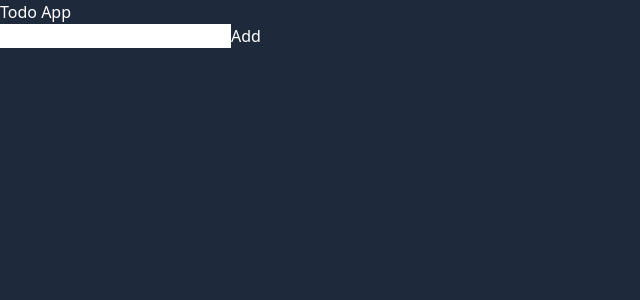
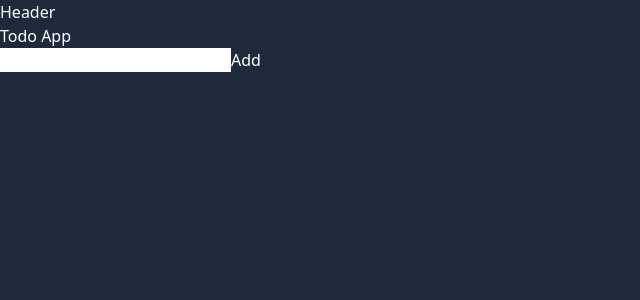
Before and after one commit to cengizdonmez/react-starter-kit, a React (Create React App) app: page / in a window 1280 px wide. Shown: the top 300 px of the page, without its empty margins (0-640 px from the left). Built offline with nearby package versions, Linux system fonts and the light colour scheme.

Commit message:
react memo example

```diff
--- /dev/null
+++ b/src/components/Header.js
@@ -0,0 +1,10 @@
+import { memo } from 'react';
+function Header() {
+  console.log('render Header');
+  return (
+    <header>
+      <h1>Header</h1>
+    </header>
+  );
+}
+export default memo(Header);
--- a/src/example/UseReducerExp.js
+++ b/src/example/UseReducerExp.js
@@ -1,4 +1,5 @@
 import { useReducer } from "react";
+import Header from '../components/Header'
 
 function reducer(state, action) {
   switch (action.type) {
@@ -17,6 +18,7 @@ function reducer(state, action) {
 }
 
 function UseReducerExp() {
+  console.log('render UseReducerExp');
   const [state, dispatch] = useReducer(reducer, {
     todos: [],
     todo: "",
@@ -38,6 +40,7 @@ function UseReducerExp() {
 
   return (
     <div>
+      <Header />
       <h1>Todo App</h1>
       <form onSubmit={submitHandle}>
         <input
```
